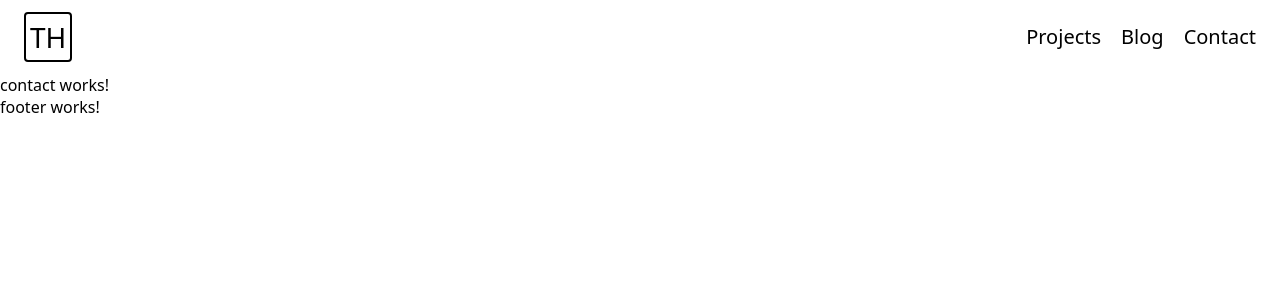
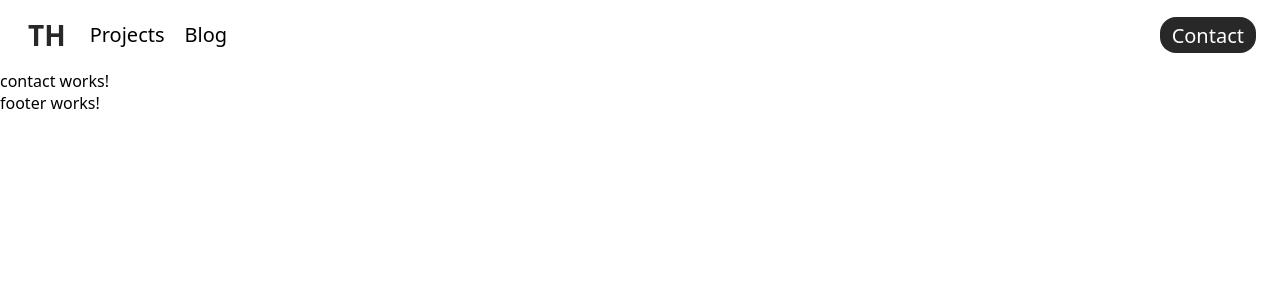
Before and after one commit to callmekass/portfolio, an Angular app in the folder angular-portfolio/: page /contact in a window 1280 px wide. Shown: the top 300 px of the page. Built offline with nearby package versions, Linux system fonts and the light colour scheme.

Commit message:
finish header

```diff
--- a/angular-portfolio/src/app/shared/components/header/header.component.html
+++ b/angular-portfolio/src/app/shared/components/header/header.component.html
@@ -1,5 +1,5 @@
 <div class="bg-primary header">
-  <a routerLink="/home" class="logo">TH</a>
+  <a routerLink="/home" class="logo">{{ logoString }}</a>
   <nav class="nav">
     <ul>
       <li>
@@ -8,9 +8,7 @@
       <li>
         <a routerLink="/blog" class="nav-link">Blog</a>
       </li>
-      <li>
-        <a routerLink="/contact" class="nav-link">Contact</a>
-      </li>
     </ul>
+    <a routerLink="/contact" class="contact">Contact</a>
   </nav>
 </div>
--- a/angular-portfolio/src/app/shared/components/header/header.component.scss
+++ b/angular-portfolio/src/app/shared/components/header/header.component.scss
@@ -1,6 +1,8 @@
 $black: #000;
+$light-black: #282828;
 $white: #fff;
-$border-width: 1px;
+$border-width: 4px;
+$link-underline-color: #0079a880;
 $font-size: 1.25rem;
 $logo-font-size: 1.75rem;
 
@@ -8,13 +10,14 @@ $logo-font-size: 1.75rem;
   padding: 0.75rem 1.5rem;
   background-color: $white;
   display: flex;
-  justify-content: space-between;
 }
 
 .nav {
   display: flex;
   align-items: center;
   font-size: $font-size;
+  justify-content: space-between;
+  width: 100%;
 }
 
 .nav ul {
@@ -24,19 +27,23 @@ $logo-font-size: 1.75rem;
 
 .logo,
 .nav-link,
-.nav-button {
+.nav-button,
+.contact {
   display: flex;
   text-decoration: none;
+}
+
+.logo,
+.nav-link,
+.nav-button {
   color: $black;
 }
 
 .logo {
   font-size: $logo-font-size;
-  color: $black;
-  border: 2px solid $black;
-  border-radius: 4px;
   padding: 4px;
-  font-weight: 400;
+  font-weight: 600;
+  color: $light-black;
 }
 
 .nav-link {
@@ -44,19 +51,33 @@ $logo-font-size: 1.75rem;
 }
 
 .nav-link {
+  padding-top: $border-width;
   border-bottom: $border-width solid $white;
-  padding: 0.125rem 0rem;
-  font-weight: 400;
+  font-weight: 500;
+  line-height: 1rem;
 }
 
 .nav-link:hover,
 .nav-link:active {
-  border-bottom: $border-width solid $black;
+  border-bottom: $border-width solid $link-underline-color;
   color: $black;
+}
+
+.contact {
+  font-size: $font-size;
+  background-color: $light-black;
+  color: $white;
+  font-weight: 500;
+  padding: 0.3rem 0.75rem;
+  border-radius: 1rem;
+}
+
+.contact:hover,
+.contact:active {
+  background-color: $black;
 }
 
 .logo:hover,
 .logo:active {
   color: $black;
-  border-color: $black;
 }
--- a/angular-portfolio/src/app/shared/components/header/header.component.ts
+++ b/angular-portfolio/src/app/shared/components/header/header.component.ts
@@ -7,4 +7,6 @@ import { RouterLink } from '@angular/router';
   templateUrl: './header.component.html',
   styleUrl: './header.component.scss',
 })
-export class HeaderComponent {}
+export class HeaderComponent {
+  logoString = 'TH';
+}
```
